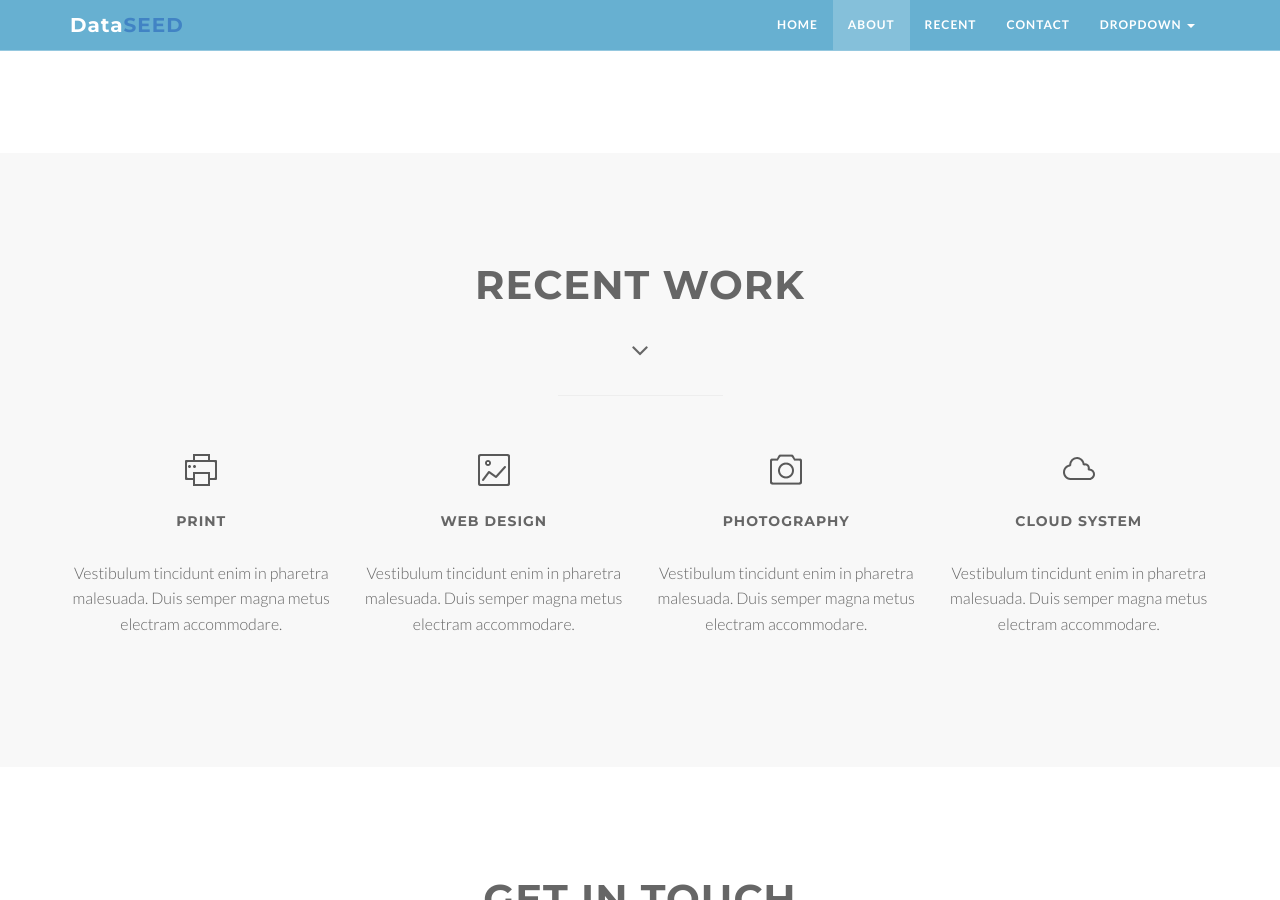
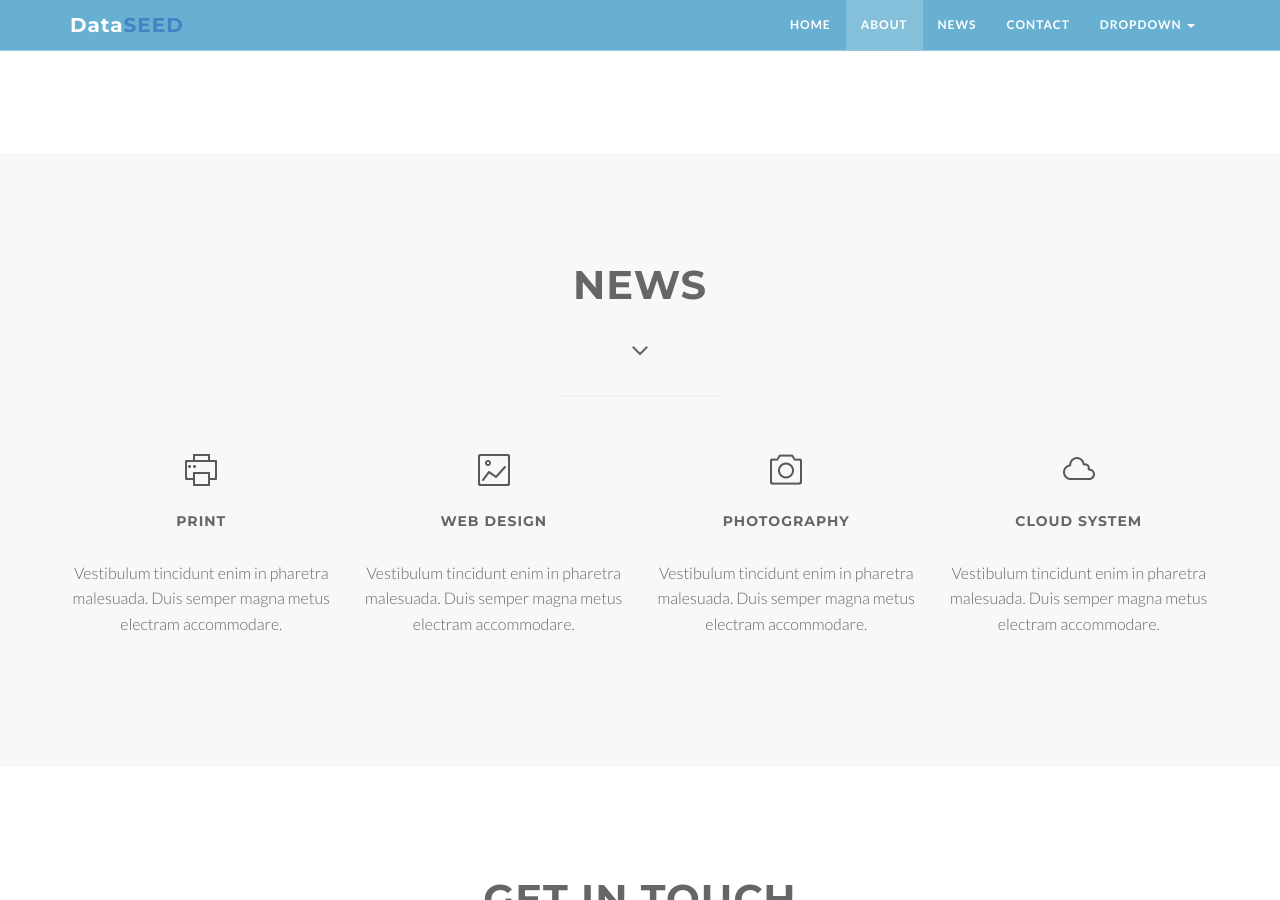
Before and after one commit to gaotx/gaotx.github.io, a Jekyll site: the page built from index.html, in a window 1280 px wide and 900 px high, scrolled down 3297 px. Built offline with Jekyll 4.4.1, drawn with Linux system fonts in a browser that asks for light colours.

Commit message:
Update news to recent

```diff
--- a/_includes/nav.html
+++ b/_includes/nav.html
@@ -14,7 +14,7 @@
       <ul class="nav navbar-nav">
         <li class="active"><a href="{{ site.baseurl }}#intro">Home</a></li>
         <li><a href="{{ site.baseurl }}#about">About</a></li>
-        <li><a href="{{ site.baseurl }}#recent">Recent</a></li>
+        <li><a href="{{ site.baseurl }}#news">News</a></li>
         <li><a href="{{ site.baseurl }}#contact">Contact</a></li>
         <li class="dropdown">
           <a href="#" class="dropdown-toggle" data-toggle="dropdown">Dropdown <b class="caret"></b></a>
--- a/index.html
+++ b/index.html
@@ -23,7 +23,7 @@ layout: default
       <ul class="nav navbar-nav">
         <li class="active"><a href="#intro">Home</a></li>
         <li><a href="#about">About</a></li>
-        <li><a href="#recent">Recent</a></li>
+        <li><a href="#news">News</a></li>
         <li><a href="#contact">Contact</a></li>
         <li class="dropdown">
           <a href="#" class="dropdown-toggle" data-toggle="dropdown">Dropdown <b class="caret"></b></a>
@@ -48,7 +48,7 @@ layout: default
 			<h4>There is always a better way.</h4>
 		</div>
 		<div class="page-scroll">
-			<a href="#recent" class="btn btn-circle">
+			<a href="#news" class="btn btn-circle">
 				<i class="fa fa-angle-double-down animated"></i>
 			</a>
 		</div>
@@ -162,8 +162,8 @@ layout: default
 	</section>
 	<!-- /Section: about -->
 
-	<!-- Section: recent -->
-    <section id="recent" class="home-section text-center bg-gray">
+	<!-- Section: news -->
+    <section id="news" class="home-section text-center bg-gray">
 
 		<div class="heading-about">
 			<div class="container">
@@ -171,7 +171,7 @@ layout: default
 				<div class="col-lg-8 col-lg-offset-2">
 					<div class="wow bounceInDown" data-wow-delay="0.4s">
 					<div class="section-heading">
-					<h2>Recent Work</h2>
+					<h2>News</h2>
 					<i class="fa fa-2x fa-angle-down"></i>
 
 					</div>
@@ -242,7 +242,7 @@ layout: default
         </div>
 		</div>
 	</section>
-	<!-- Section: recent -->
+	<!-- Section: news -->
 
 
 	<!-- Section: contact -->
```
